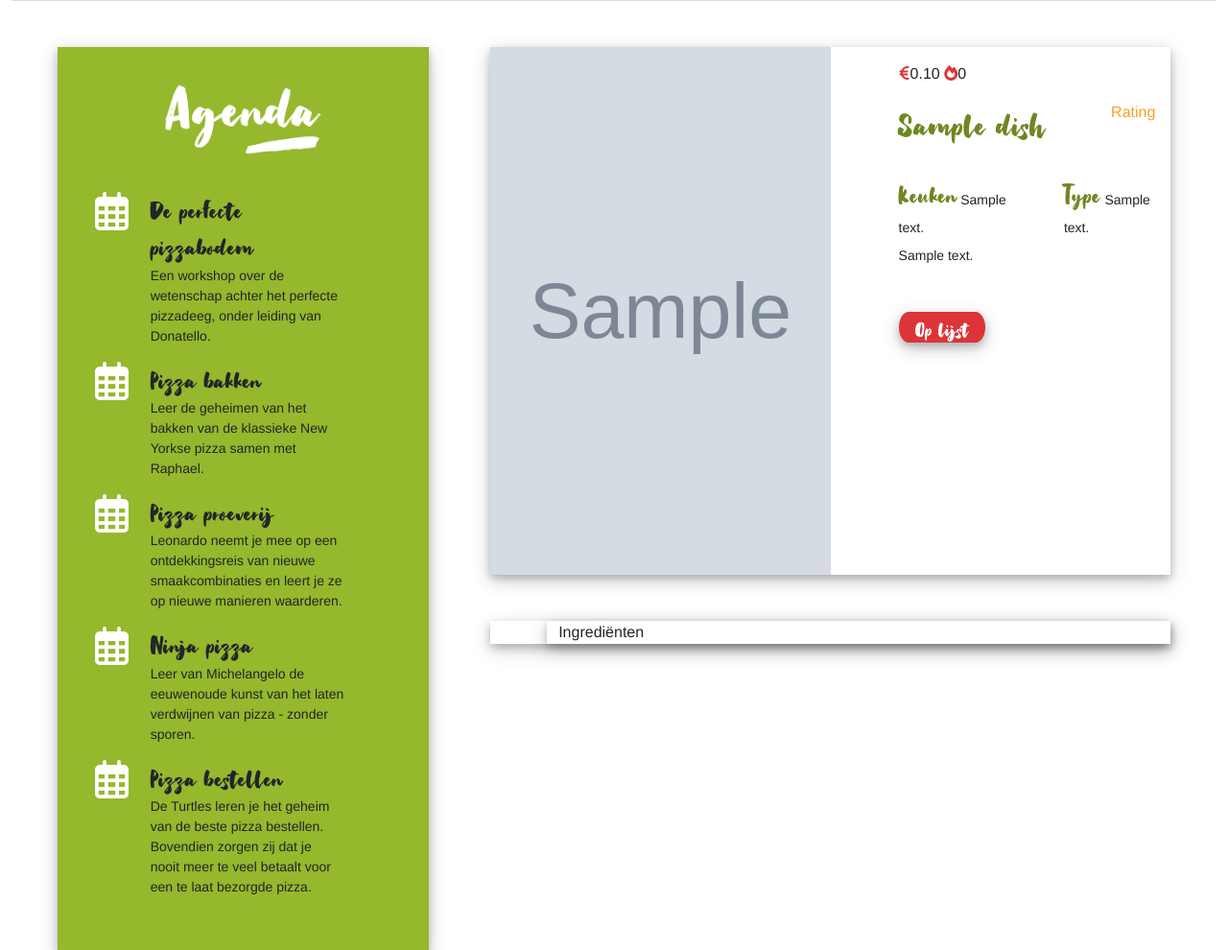
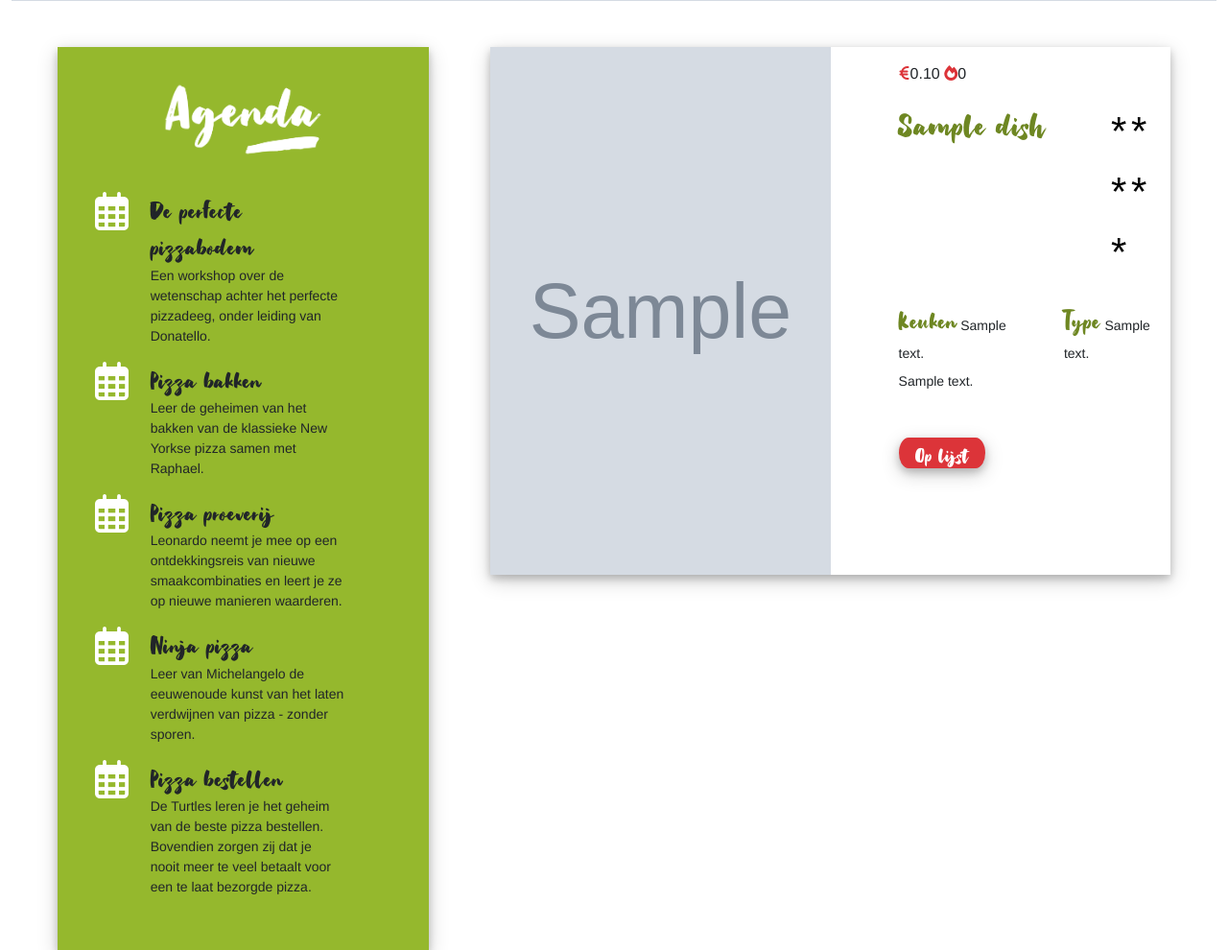
Before and after one commit to LeroyRoncken/educom-verrukkulluk, a PHP site: the page made by templates/detail.html.twig in a window 1280 px wide. Shown: the part 535-1525 px from the top of the page at 96% size. Run offline with PHP 8.4, Linux system fonts and the light colour scheme; the template is opened without the code that fills it: most values are stand-ins (such as "Sample title", 1, 10 or a date in 2020); grey boxes marked "Sample" are stand-in pictures; some libraries are stand-ins or nearby versions.

Commit message:
Rating - basis (#14)

```diff
--- a/assets/css/main.css
+++ b/assets/css/main.css
@@ -243,7 +243,17 @@ html, body {
     font-size: 14px;
 }
 
-.dishRating{
+.star{
+    color: var(--black);
+    cursor: pointer;
+    font-size: 42px;
+}
+
+.star:hover {
+    color: var(--darker-orange);
+}
+
+.filledStar {
     color: var(--lighter-orange);
 }
 
--- a/templates/detail.html.twig
+++ b/templates/detail.html.twig
@@ -3,6 +3,40 @@
 {# {% block header %}
 <h1>Hallo Bram</h1>
 {% endblock %} #}
+
+
+{% block script %}
+    <script>
+        $(document).ready(function () {
+
+            $(".star").click(function() {
+
+                const ratingValue = $(this).attr("ratingValue")
+                const dish_id = $(this).attr("dishID")
+
+                $.ajax({
+                    url: `http://localhost/educom-verrukkulluk/index.php?dish_id=${dish_id}&rating_value=${ratingValue}&action=rating`,
+                    method: "GET",
+                    success: function(result) {
+
+                        ratingAverage = Math.round(result.average);
+
+                        $(".star").removeClass("filledStar")
+
+                        $(".star").each( (index, element) => {
+                            const itemValue = $(element).attr("ratingValue")
+                            if(itemValue <= ratingAverage) {
+                                $(element).addClass("filledStar")
+                            }
+                        })
+                    }
+                })
+
+            })
+
+        })
+    </script>
+{% endblock %}
 
 
 {% block content %}
@@ -32,7 +66,13 @@
 
                             <div class="row mb-3">
                                 <div class="col-9 dishTitle"><h2>{{ record.dish.name }}</h2></div>
-                                <div class="col-3 dishRating">Rating {# {{ record.rating }} #} </div>
+                                <div class="col-3">
+                                    <span class="star" ratingValue="1" dishID={{record.dish.id}}>*</span>
+                                    <span class="star" ratingValue="2" dishID={{record.dish.id}}>*</span>
+                                    <span class="star" ratingValue="3" dishID={{record.dish.id}}>*</span>
+                                    <span class="star" ratingValue="4" dishID={{record.dish.id}}>*</span>
+                                    <span class="star" ratingValue="5" dishID={{record.dish.id}}>*</span>
+                                </div>
                             </div>
 
                             <div class="row d-flex align-items-center mb-2">
@@ -63,8 +103,31 @@
                 </div>
 
                 <div class="row boxShadow">
-                    <div class="col-11 offset-1 boxShadow">
-                        Ingrediënten
+                    <div class="col-12">
+
+                        {# <div class="tabbable" id="tabs-96218">
+                            <ul class="nav nav-tabs">
+                                <li class="nav-item">
+                                    <a class="nav-link active show" href="#tab1" data-toggle="tab">Section 1</a>
+                                </li>
+                                <li class="nav-item">
+                                    <a class="nav-link" href="#tab2" data-toggle="tab">Section 2</a>
+                                </li>
+                            </ul>
+                            <div class="tab-content">
+                                <div class="tab-pane active" id="panel-340379">
+                                    <p>
+                                        I'm in Section 1.
+                                    </p>
+                                </div>
+                                <div class="tab-pane" id="tab2">
+                                    <p>
+                                        Howdy, I'm in Section 2.
+                                    </p>
+                                </div>
+                            </div>
+                        </div> #}
+
                     </div>
                 </div>
 
@@ -82,6 +145,8 @@
     {% endfor %} #}
 
 {% endblock %}
+
+
 
 
 
--- a/templates/main.html.twig
+++ b/templates/main.html.twig
@@ -22,7 +22,7 @@
 
         $(document).ready(function () {
 
-            // Memu dropdown
+            /// Menu dropdown ///
             $("#menu").click(function() {
                 $(".menuDropdown").slideDown()
                 $(".headerLogo").fadeOut()
@@ -34,7 +34,7 @@
                 $(".headerLogo").fadeIn()
             })
 
-            // Vegas
+            /// Vegas ///
             var mySlides = [];
 
             {% for record in data %}
@@ -50,6 +50,9 @@
         })
 
     </script>
+
+    {% block script %}
+    {% endblock %}
 
 </head>
 
```
Also changed, not shown: index.php (+29 -2 lines).
